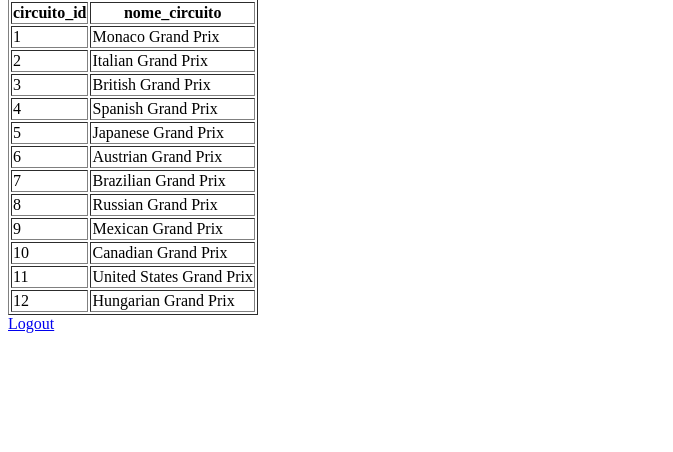
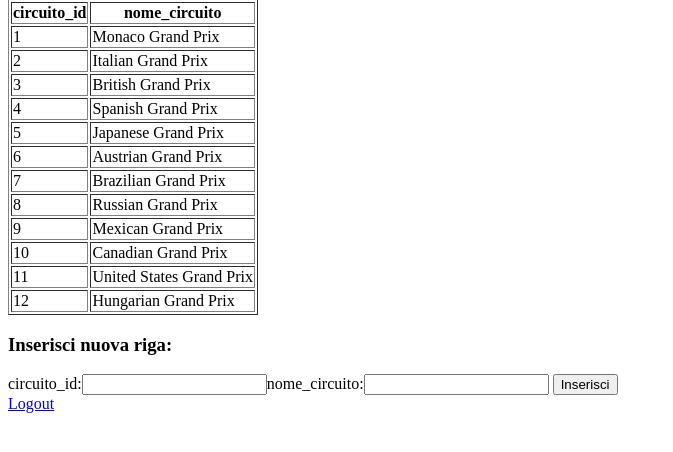
Before and after one commit to konkas7/Progetto_Finale, a PHP site: page /main_page.php in a window 1280 px wide. Shown: the part 89-541 px from the top of the page, without its empty margins (0-673 px from the left). Run offline with PHP 8.4, Linux system fonts and the light colour scheme; the visitor is signed in with stand-in values (Sample User, id 1); data comes from the database, SQL or seed files in the repository.

Commit message:
Update main_page.php
Inserimento aggiunto ma non funziona

```diff
--- a/main_page.php
+++ b/main_page.php
@@ -61,6 +61,26 @@
 
     return $columns;
 }
+
+// Gestione dell'inserimento di una nuova riga
+if ($_SERVER["REQUEST_METHOD"] == "POST" && isset($_POST['insert_row'])) {
+    $insertValues = $_POST['insert_values'];
+
+    // Pulisci i valori inseriti
+    $cleanInsertValues = array_map(function($value) use ($conn) {
+        return "'" . $conn->real_escape_string($value) . "'";
+    }, $insertValues);
+
+    // Esegui la query per l'inserimento dei nuovi dati
+    $insertQuery = "INSERT INTO $selectedTable (" . implode(", ", getColumns($selectedTable)) . ") VALUES (" . implode(", ", $cleanInsertValues) . ");";
+    $insertResult = $conn->query($insertQuery);
+
+    if ($insertResult) {
+        echo "Nuova riga inserita con successo.";
+    } else {
+        echo "Errore nell'inserimento della nuova riga: " . $conn->error;
+    }
+}
 ?>
 
 <!DOCTYPE html>
@@ -119,6 +139,19 @@
     }
     ?>
 
+    <form method="post" action="<?php echo $_SERVER['PHP_SELF']; ?>">
+        <h3>Inserisci nuova riga:</h3>
+        <?php
+        // Genera campi di input per i valori delle colonne
+        foreach ($columns as $column) {
+            echo "<label for='insert_values[$column]'>$column:</label>";
+            echo "<input type='text' name='insert_values[$column]'>";
+        }
+        ?>
+        <input type="hidden" name="selected_table" value="<?php echo $selectedTable; ?>">
+        <input type="submit" name="insert_row" value="Inserisci">
+    </form>
+
     <a href="login.html">Logout</a>
 </body>
 </html>
```
